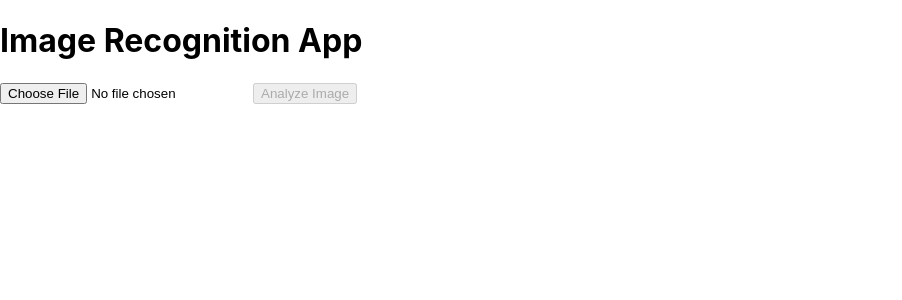
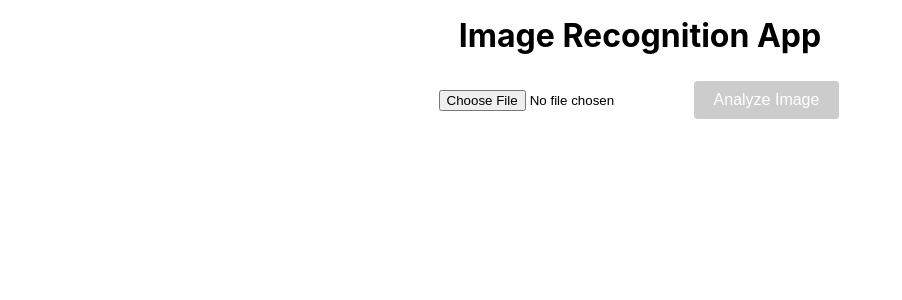
Before and after one commit to mphaxise/SVG-FE, a React (Create React App) app: page / in a window 1280 px wide. Shown: the top 300 px of the page, without its empty margins (0-902 px from the left). Built offline with nearby package versions, Linux system fonts and the light colour scheme.

Commit message:
Update App.css

```diff
--- a/src/App.css
+++ b/src/App.css
@@ -0,0 +1,27 @@
+.App {
+  text-align: center;
+}
+
+h1 {
+  font-size: 2rem;
+  margin: 1rem;
+}
+
+button {
+  background-color: #4caf50;
+  border: none;
+  color: white;
+  padding: 10px 20px;
+  text-align: center;
+  text-decoration: none;
+  display: inline-block;
+  font-size: 16px;
+  margin: 10px 2px;
+  cursor: pointer;
+  border-radius: 4px;
+}
+
+button:disabled {
+  background-color: #ccc;
+  cursor: not-allowed;
+}
```
